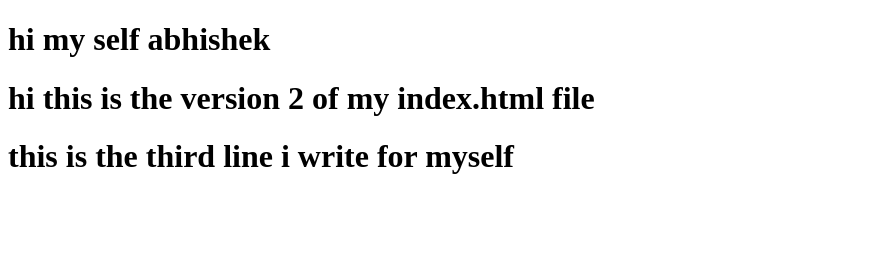
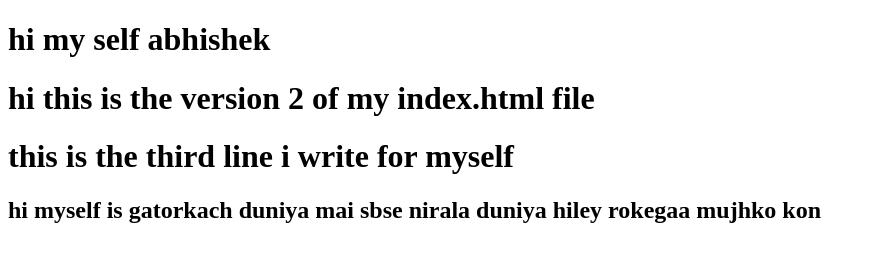
Before and after one commit to ABHISHEK192678/INTRODUCTION, a plain HTML site: page index.html in a window 1280 px wide. Shown: the whole page, without its empty margins (0-875 px from the left). Drawn offline with Linux system fonts and the light colour scheme.

Commit message:
testing_khalnayak

```diff
--- a/index.html
+++ b/index.html
@@ -9,5 +9,6 @@
     <h1>hi my self abhishek</h1>
     <h1>hi this is the version 2 of my index.html file</h1>
     <h1>this is the third line i write for myself</h1>
+    <h2>hi myself is gatorkach duniya mai sbse nirala duniya hiley rokegaa mujhko kon </h2>
 </body>
 </html>
```
